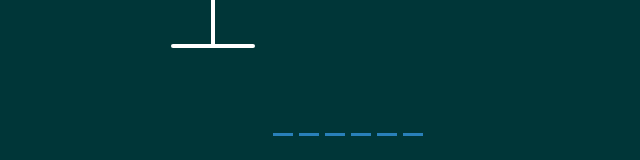
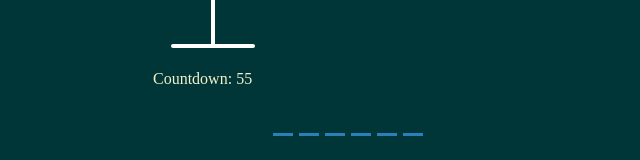
Before and after one commit to jenhuynh/techtonica-assignments, a React (Create React App) app in the folder hangman-game-react/: page / in a window 1280 px wide. Shown: the part 317-477 px from the top of the page, without its empty margins (292-932 px from the left). Built offline with nearby package versions, Linux system fonts and the light colour scheme; a web font is replaced by a local one.

Commit message:
Added countdown timer with useState

```diff
--- a/hangman-game-react/src/App.js
+++ b/hangman-game-react/src/App.js
@@ -15,7 +15,10 @@ const words = ['animal', 'code', 'animate', 'flavor'];
 let selectedWord = words[Math.floor(Math.random() * words.length)];
 
 function App() {
-  //useState to keep track and see if the game is playable, initially set to true
+  //useState to create countdown timer
+  const [counter, setCounter] = React.useState(60);
+
+  //useState to keep track and see if the game is to be playable/played again, initially set to true
   const [playable, setPlayable] = useState(true);
 //useState to keep track of correct letters, initially set to empty array
   const [correctLetters, setCorrectLetters] = useState([]);
@@ -23,6 +26,15 @@ function App() {
   const [wrongLetters, setWrongLetters] = useState([]);
 //useState to showNotification when same letter is tried twice, initially set to false
   const [showNotification, setShowNotification] = useState(false);
+
+  //add counter in useEffect hook so that every time when the counter changes, new setInterval() is called.
+  React.useEffect(() => {
+     //use callback function in useEffect hook to clear the interval in current scope so that only one setInterval() instance is running in the global environment at the same time.
+    const timer =
+      counter > 0 && setInterval(() => setCounter(counter - 1), 1000);
+
+    return () => clearInterval(timer);
+  }, [counter]);
 
   //useEffect meant to be a side effect of the app
 useEffect(() => {
@@ -79,6 +91,7 @@ function playAgain() {
       <Header />
       <div className="game-container">
         <Figure wrongLetters={wrongLetters} />
+        <div>Countdown: {counter}</div>
         <WrongLetters wrongLetters={wrongLetters} />
         {/* passing selectedWord and correctedLetters props in word component*/}
         <Word selectedWord={selectedWord} correctLetters={correctLetters} />
```
